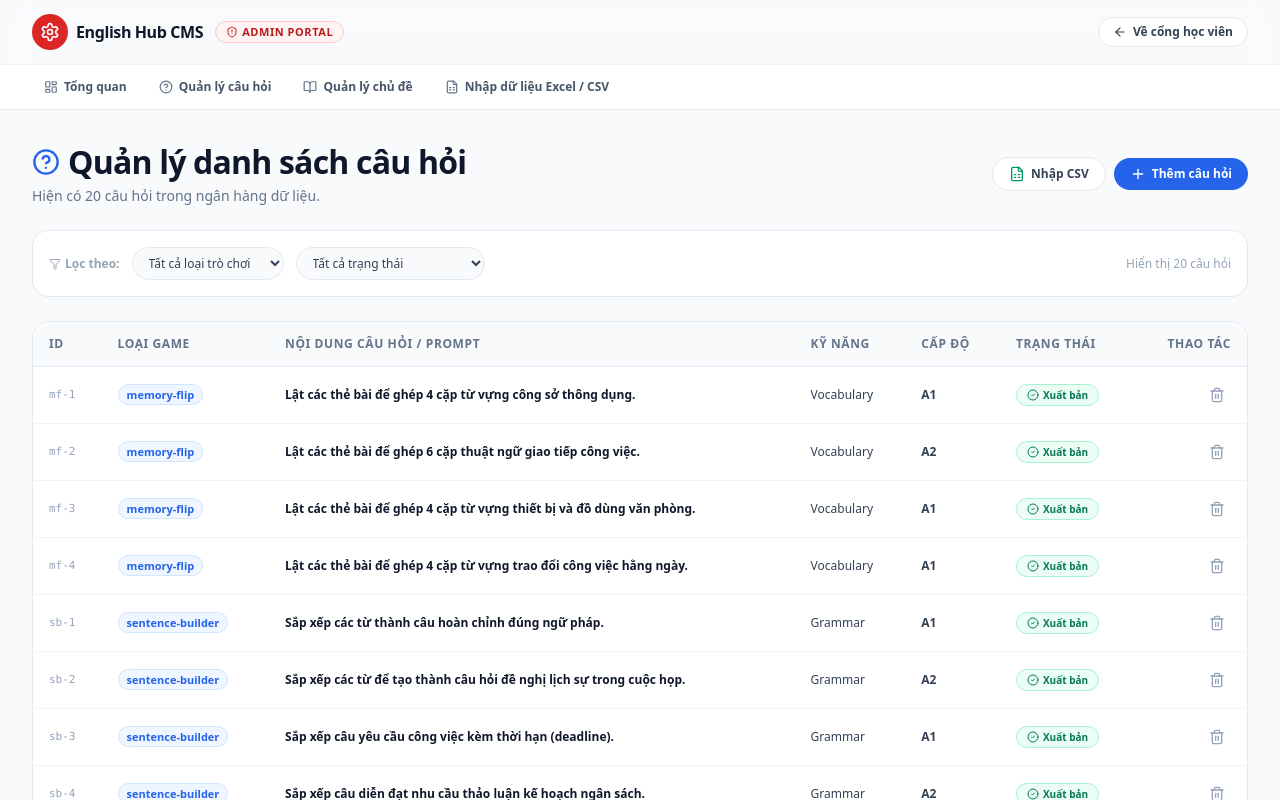
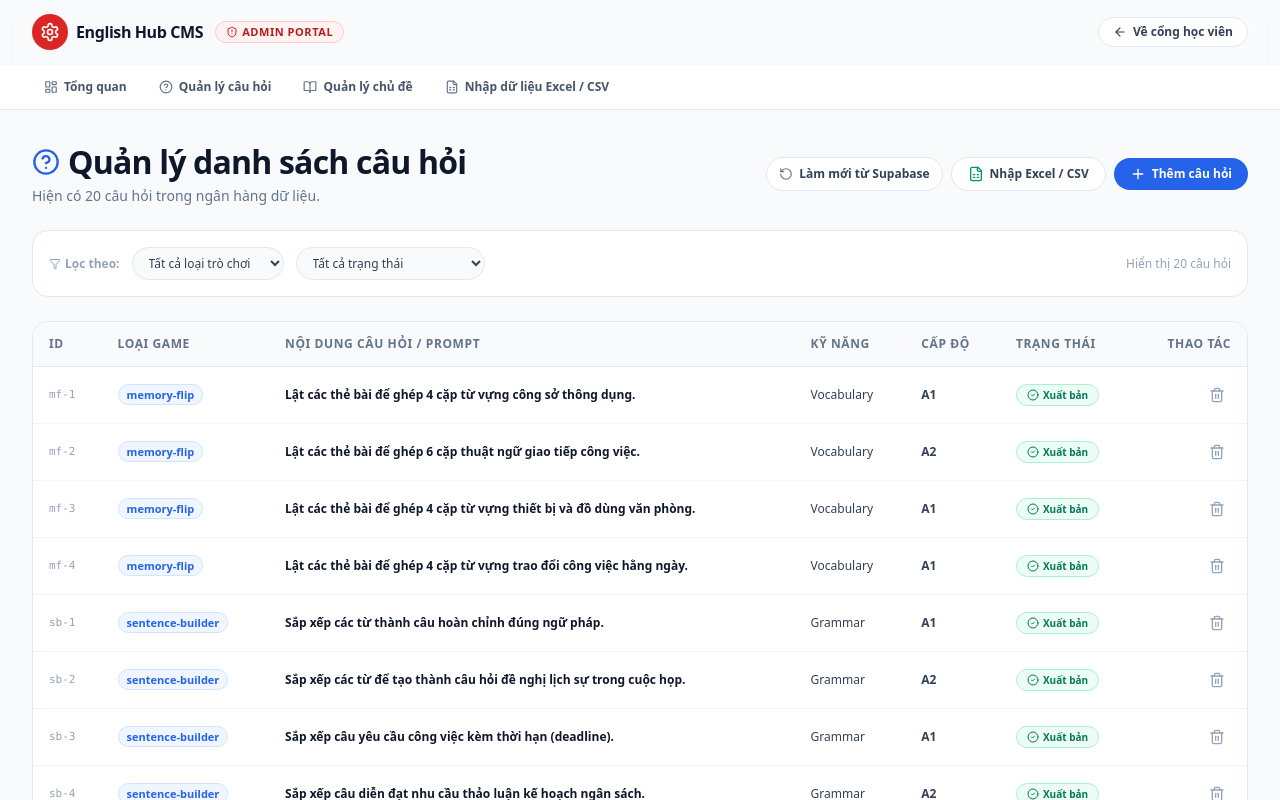
Before and after one commit to truongvinh-dev-fullstack/englist-game-hub, a Next.js app: page /admin/questions in a window 1280 px wide. Shown: the top 800 px of the page. Built offline with nearby package versions, Linux system fonts and the light colour scheme.

Commit message:
feat(storage): make Supabase Cloud Database the single source of truth (cloud-first)

```diff
--- a/src/app/admin/questions/page.tsx
+++ b/src/app/admin/questions/page.tsx
@@ -10,6 +10,7 @@ import {
   CheckCircle2,
   Clock,
   Trash2,
+  RotateCcw,
 } from "lucide-react";
 import { MEMORY_FLIP_SAMPLE_QUESTIONS } from "@/games/memory-flip/sample-data";
 import { SENTENCE_BUILDER_SAMPLE_QUESTIONS } from "@/games/sentence-builder/sample-data";
@@ -20,6 +21,7 @@ import {
   loadCustomQuestionsAsync,
   deleteCustomQuestion,
   updateCustomQuestionStatus,
+  clearCustomQuestions,
 } from "@/lib/storage/question-storage";
 
 interface AdminQuestionItem {
@@ -161,13 +163,28 @@ export default function AdminQuestionsPage() {
           </p>
         </div>
 
-        <div className="flex items-center gap-2">
+        <div className="flex flex-wrap items-center gap-2">
+          <button
+            type="button"
+            onClick={async () => {
+              if (confirm("Bạn có muốn dọn sạch bộ nhớ đệm cục bộ và đồng bộ lại chuẩn xác từ Supabase Cloud không?")) {
+                await clearCustomQuestions();
+                window.location.reload();
+              }
+            }}
+            className="inline-flex items-center gap-1.5 rounded-xl border border-slate-200 bg-surface px-3 py-2 text-xs font-bold text-slate-700 hover:bg-slate-50 transition-colors shadow-xs"
+            title="Dọn sạch cache và đồng bộ lại từ Supabase"
+          >
+            <RotateCcw className="h-3.5 w-3.5 text-slate-500" />
+            <span>Làm mới từ Supabase</span>
+          </button>
+
           <Link
             href="/admin/import"
             className="inline-flex items-center gap-1.5 rounded-xl border border-slate-200 bg-surface px-4 py-2 text-xs font-bold text-slate-700 hover:bg-slate-50 transition-colors shadow-xs"
           >
             <FileSpreadsheet className="h-4 w-4 text-emerald-600" />
-            <span>Nhập CSV</span>
+            <span>Nhập Excel / CSV</span>
           </Link>
 
           <button
--- a/src/lib/storage/question-storage.ts
+++ b/src/lib/storage/question-storage.ts
@@ -102,44 +102,50 @@ export async function loadCustomQuestionsAsync(): Promise<StoredQuestionItem[]>
 }
 
 /**
- * Fetch questions from Supabase Cloud API and cache them locally in IndexedDB
+ * Fetch questions from Supabase Cloud API and synchronize them locally in IndexedDB.
+ * Returns the array of questions if the cloud request succeeded, or null if network failed.
  */
-export async function fetchCloudQuestionsByGame(gameType: string): Promise<AnyQuestion[]> {
-  if (!isClientSide()) return [];
+export async function fetchCloudQuestionsByGame(gameType: string): Promise<AnyQuestion[] | null> {
+  if (!isClientSide()) return null;
   try {
     const res = await fetch(`/api/questions?game=${encodeURIComponent(gameType)}`);
-    if (!res.ok) return [];
+    if (!res.ok) return null;
     const data = await res.json();
-    if (Array.isArray(data.questions) && data.questions.length > 0) {
-      // Merge into local cache so future reads are instant
-      await saveCustomQuestions(data.questions);
-      return data.questions as AnyQuestion[];
+    if (Array.isArray(data.questions)) {
+      if (data.questions.length > 0) {
+        // Save and overwrite local cache with official Supabase questions
+        await saveCustomQuestions(data.questions, true);
+        return data.questions as AnyQuestion[];
+      } else {
+        // Supabase has 0 questions for this game -> clear any stale local cache for this game
+        await clearCustomQuestions(gameType);
+        return [];
+      }
     }
   } catch {
-    // Cloud fetch error or offline - silently ignore
+    // Cloud fetch error or offline - silently return null to trigger offline fallback
   }
-  return [];
+  return null;
 }
 
 /**
- * Asynchronously returns custom questions for a specific game type.
- * Checks IndexedDB/memory cache first; if empty, fetches from Supabase Cloud API.
+ * Asynchronously returns questions for a specific game type.
+ * Cloud-First Strategy:
+ * 1. Checks Supabase Cloud Database first to ensure 100% multi-device consistency.
+ * 2. If Cloud responds (with questions or empty), uses Supabase as the single source of truth.
+ * 3. If offline or Cloud is unreachable, seamlessly falls back to local IndexedDB cache.
  */
 export async function loadCustomQuestionsByGameAsync(gameType: string): Promise<AnyQuestion[]> {
-  const all = await loadCustomQuestionsAsync();
-  const localQuestions = all.filter((q) => q.game_type === gameType) as unknown as AnyQuestion[];
-
-  if (localQuestions.length > 0) {
-    return localQuestions;
-  }
-
-  // If local cache has no questions for this game, try fetching from Supabase Cloud
+  // 1. Always prioritize Supabase Cloud Database when online
   const cloud = await fetchCloudQuestionsByGame(gameType);
-  if (cloud.length > 0) {
+  if (cloud !== null) {
     return cloud;
   }
 
-  return [];
+  // 2. Offline fallback: read from local IndexedDB cache if network is unavailable
+  const all = await loadCustomQuestionsAsync();
+  const localQuestions = all.filter((q) => q.game_type === gameType) as unknown as AnyQuestion[];
+  return localQuestions;
 }
 
 /**
```
